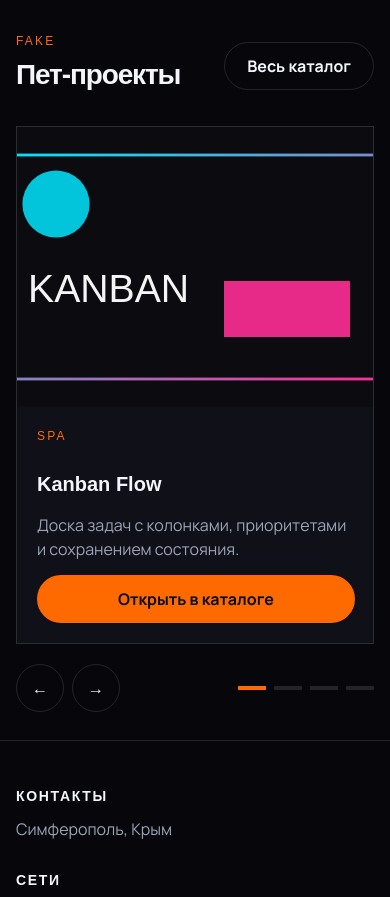
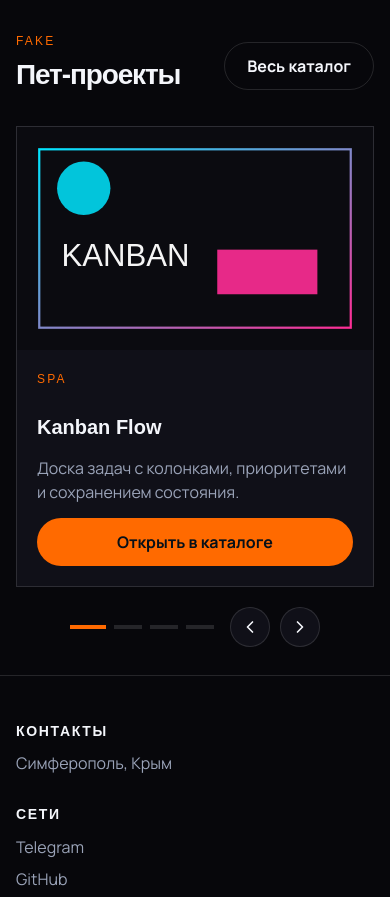
Before and after one commit to 1exSus/rsschool-landing-page, a plain HTML site: page index.html in a window 390 px wide. Shown: the part 3340-4237 px from the top of the page. Drawn offline with Linux system fonts and the light colour scheme; a web font is replaced by a local one.

```diff
--- a/css/home.css
+++ b/css/home.css
@@ -105,6 +105,7 @@
 }
 
 .carousel {
+  position: relative;
   display: grid;
   gap: 20px;
 }
@@ -113,11 +114,14 @@
   overflow: hidden;
   border: 1px solid var(--line);
   background: var(--bg-elev);
+  touch-action: pan-y;
+  user-select: none;
 }
 
 .carousel__track {
   display: flex;
   transition: transform 0.45s ease;
+  will-change: transform;
 }
 
 .carousel__slide {
@@ -132,6 +136,7 @@
   height: 100%;
   min-height: 280px;
   object-fit: cover;
+  pointer-events: none;
 }
 
 .carousel__body {
@@ -145,44 +150,131 @@
 .carousel__controls {
   display: flex;
   align-items: center;
-  justify-content: space-between;
-  gap: 16px;
+  justify-content: center;
+  gap: 20px;
 }
 
 .carousel__nav {
   display: flex;
-  gap: 8px;
+  align-items: center;
+  justify-content: space-between;
+  pointer-events: none;
 }
 
 .carousel__btn {
+  position: absolute;
+  top: 50%;
+  z-index: 2;
+
   width: 48px;
   height: 48px;
+
+  display: grid;
+  place-items: center;
+
   border: 1px solid var(--line);
   border-radius: 50%;
-  transition: border-color var(--ease), background var(--ease);
+
+  background: var(--bg-elev);
+  box-shadow: var(--shadow);
+
+  transform: translateY(-50%);
+
+  transition:
+          border-color var(--ease),
+          background var(--ease),
+          transform var(--ease);
+
+  pointer-events: auto;
+}
+
+.carousel__btn[data-carousel-prev] {
+  left: 16px;
+}
+
+.carousel__btn[data-carousel-next] {
+  right: 16px;
 }
 
 .carousel__btn:hover {
   border-color: var(--cyan);
   background: var(--bg-elev);
+  transform: translateY(-50%) scale(1.05);
 }
 
 .carousel__dots {
   display: flex;
+  align-items: center;
+  justify-content: center;
   gap: 8px;
 }
 
 .carousel__dot {
   width: 28px;
   height: 4px;
+  padding: 0;
   background: var(--line);
-  transition: background var(--ease);
+  transition: background var(--ease), width var(--ease);
 }
 
 .carousel__dot.is-active {
+  width: 36px;
   background: var(--cyan);
 }
 
+@media (max-width: 1024px) {
+  .carousel__slide {
+    grid-template-columns: 1fr;
+  }
+
+  .carousel__media img {
+    min-height: 240px;
+  }
+}
+
+@media (max-width: 768px) {
+  .carousel__body {
+    padding: 20px;
+  }
+
+  .carousel__controls {
+    gap: 16px;
+  }
+
+  .carousel__nav {
+    position: static;
+    order: 2;
+    gap: 10px;
+    pointer-events: auto;
+  }
+
+  .carousel__btn {
+    position: static;
+    width: 44px;
+    height: 44px;
+    transform: none;
+    box-shadow: none;
+  }
+
+  .carousel__btn:hover {
+    transform: scale(1.05);
+  }
+
+  .carousel__dots {
+    order: 1;
+  }
+}
+
+@media (max-width: 480px) {
+  .carousel__media img {
+    min-height: 200px;
+  }
+
+  .carousel__btn {
+    width: 40px;
+    height: 40px;
+  }
+}
 .about__lead {
   max-width: 62ch;
   margin-bottom: 24px;
--- a/index.html
+++ b/index.html
@@ -184,8 +184,39 @@
             </div>
             <div class="carousel__controls">
               <div class="carousel__nav">
-                <button class="carousel__btn" type="button" data-carousel-prev aria-label="Предыдущий проект">←</button>
-                <button class="carousel__btn" type="button" data-carousel-next aria-label="Следующий проект">→</button>
+                <button
+                        class="carousel__btn"
+                        type="button"
+                        data-carousel-prev
+                        aria-label="Предыдущий проект"
+                >
+                  <svg width="20" height="20" viewBox="0 0 24 24" fill="none" aria-hidden="true">
+                    <path
+                            d="M15 18L9 12L15 6"
+                            stroke="currentColor"
+                            stroke-width="2"
+                            stroke-linecap="round"
+                            stroke-linejoin="round"
+                    />
+                  </svg>
+                </button>
+
+                <button
+                        class="carousel__btn"
+                        type="button"
+                        data-carousel-next
+                        aria-label="Следующий проект"
+                >
+                  <svg width="20" height="20" viewBox="0 0 24 24" fill="none" aria-hidden="true">
+                    <path
+                            d="M9 18L15 12L9 6"
+                            stroke="currentColor"
+                            stroke-width="2"
+                            stroke-linecap="round"
+                            stroke-linejoin="round"
+                    />
+                  </svg>
+                </button>
               </div>
               <div class="carousel__dots" data-carousel-dots></div>
             </div>
--- a/js/slider.js
+++ b/js/slider.js
@@ -1,37 +1,62 @@
 (function () {
   let root = document.querySelector("[data-carousel]");
+
   if (!root) return;
 
   let track = root.querySelector(".carousel__track");
-  let slides = Array.prototype.slice.call(root.querySelectorAll(".carousel__slide"));
+  let slides = Array.prototype.slice.call(
+      root.querySelectorAll(".carousel__slide")
+  );
   let prev = root.querySelector("[data-carousel-prev]");
   let next = root.querySelector("[data-carousel-next]");
   let dotsWrap = root.querySelector("[data-carousel-dots]");
+
   let index = 0;
+  let startX = 0;
+  let currentX = 0;
+  let isDragging = false;
+  let hasMoved = false;
 
   slides.forEach(function (_, i) {
     let dot = document.createElement("button");
+
     dot.type = "button";
     dot.className = "carousel__dot";
     dot.setAttribute("aria-label", "Слайд " + (i + 1));
+
     dot.addEventListener("click", function () {
       goTo(i);
     });
+
     dotsWrap.appendChild(dot);
   });
 
-  function goTo(nextIndex) {
-    let total = slides.length;
-    let width = root.querySelector(".carousel__viewport").offsetWidth;
-    index = (nextIndex + total) % total;
-    slides.forEach(function (slide) {
-      slide.style.flexBasis = width + "px";
-      slide.style.maxWidth = width + "px";
-    });
-    track.style.transform = "translateX(" + -index * width + "px)";
+  function updateDots() {
     Array.prototype.forEach.call(dotsWrap.children, function (dot, i) {
       dot.classList.toggle("is-active", i === index);
     });
+  }
+
+  function setPosition(offset, animated) {
+    track.style.transition = animated
+        ? "transform 0.45s ease"
+        : "none";
+
+    track.style.transform =
+        "translate3d(calc(" +
+        -index * 100 +
+        "% + " +
+        offset +
+        "px), 0, 0)";
+  }
+
+  function goTo(nextIndex) {
+    let total = slides.length;
+
+    index = (nextIndex + total) % total;
+
+    setPosition(0, true);
+    updateDots();
   }
 
   prev.addEventListener("click", function () {
@@ -42,8 +67,80 @@
     goTo(index + 1);
   });
 
+  root.addEventListener("pointerdown", function (event) {
+    if (event.target.closest(".carousel__btn")) {
+      return;
+    }
+
+    if (event.pointerType === "mouse" && event.button !== 0) {
+      return;
+    }
+
+    isDragging = true;
+    hasMoved = false;
+    startX = event.clientX;
+    currentX = event.clientX;
+
+    track.style.transition = "none";
+
+    root.setPointerCapture(event.pointerId);
+  });
+
+  root.addEventListener("pointermove", function (event) {
+    if (!isDragging) return;
+
+    currentX = event.clientX;
+
+    let delta = currentX - startX;
+
+    if (Math.abs(delta) > 5) {
+      hasMoved = true;
+    }
+
+    if (hasMoved) {
+      setPosition(delta, false);
+    }
+  });
+
+  function finishDrag() {
+    if (!isDragging) return;
+
+    let delta = currentX - startX;
+
+    isDragging = false;
+
+    if (Math.abs(delta) >= 40) {
+      if (delta < 0) {
+        goTo(index + 1);
+      } else {
+        goTo(index - 1);
+      }
+    } else {
+      goTo(index);
+    }
+  }
+
+  root.addEventListener("pointerup", finishDrag);
+  root.addEventListener("pointercancel", finishDrag);
+
+  root.addEventListener("lostpointercapture", function () {
+    if (isDragging) {
+      finishDrag();
+    }
+  });
+
+  document.addEventListener("keydown", function (event) {
+    if (event.key === "ArrowLeft") {
+      goTo(index - 1);
+    }
+
+    if (event.key === "ArrowRight") {
+      goTo(index + 1);
+    }
+  });
+
   window.addEventListener("resize", function () {
-    goTo(index);
+    setPosition(0, false);
   });
 
   goTo(0);
```
